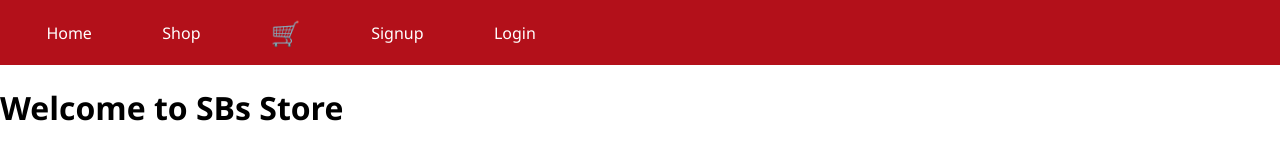
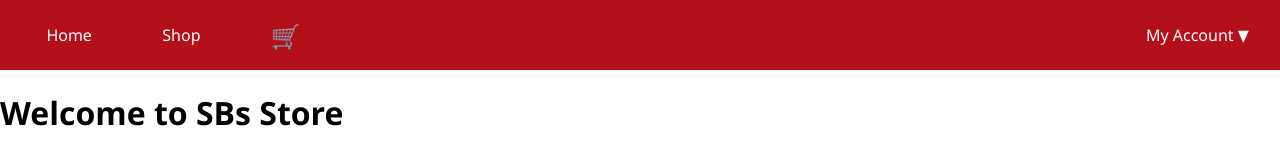
Before and after one commit to carly-cracker/SBs-stores-and-guides, a React (Vite) app: page / in a window 1280 px wide. Shown: the top 150 px of the page. Built offline with nearby package versions, Linux system fonts and the light colour scheme; no server answers.

Commit message:
adds the acc details feature

```diff
--- a/src/App.css
+++ b/src/App.css
@@ -499,3 +499,101 @@ button:disabled {
   color: white;
   border: none
 }
+/* My Account Dropdown Styles */
+.my-account-dropdown {
+  position: relative;
+  margin-left: 1rem;
+  display: inline-block;
+}
+
+.my-account-btn {
+  color: var(--background-color);
+  background: none;
+  border: none;
+  cursor: pointer;
+  font: inherit;
+  padding: 0.5rem 0.75rem;
+  border-radius: 4px;
+  transition: background 0.2s;
+}
+
+.my-account-btn:focus {
+  outline: 2px solid #fff;
+}
+
+/* Dropdown menu */
+.dropdown-menu {
+  position: absolute;
+  top: 110%;
+  left: 0;
+  background: rgb(224, 216, 216);
+  color: var(--background-color);
+  border: 1px solid #fff;
+  border-radius: 6px;
+  box-shadow: 0 4px 16px rgba(0,0,0,0.12);
+  min-width: 140px;
+  z-index: 1000;
+  animation: fadeIn 0.2s;
+}
+
+@keyframes fadeIn {
+  from { opacity: 0; transform: translateY(-8px);}
+  to { opacity: 1; transform: translateY(0);}
+}
+
+.dropdown-item {
+  display: block;
+  width: 100%;
+  padding: 0.7rem 1.2rem;
+  background: none;
+  border: none;
+  text-align: left;
+  color: red;
+  cursor: pointer;
+  font-size: 1rem;
+  border-radius: 0;
+  transition: background 0.15s, color 0.15s;
+}
+
+.dropdown-item:hover {
+  background: #cabebe;
+  color: var(--primary-color);
+}
+
+/* Ensure the navbar stays red and links are styled */
+.navbar {
+  background: var(--primary-color);
+  color: var(--background-color);
+}
+
+.navbar a, .navbar .my-account-btn {
+  color: var(--background-color);
+}
+
+.navbar a:hover, .navbar .my-account-btn:hover {
+  background: rgba(255,255,255,0.13);
+  color: var(--background-color);
+}
+.navbar {
+  display: flex;
+  align-items: center;
+  justify-content: space-between; /* This pushes left and right containers apart */
+  background: var(--primary-color);
+  color: var(--background-color);
+  padding: 1rem 1.2rem;
+  box-sizing: border-box;
+  position: relative;
+  z-index: 10;
+}
+
+.navbar-left {
+  display: flex;
+  align-items: center;
+  gap: 1rem;
+}
+
+.navbar-right {
+  display: flex;
+  align-items: center;
+  gap: 1rem;
+}
--- a/src/App.jsx
+++ b/src/App.jsx
@@ -9,6 +9,7 @@ import Cart from "./pages/Cart";
 import ItemDetails from "./pages/ItemDetails";
 import AddItem from "./pages/AddItem";
 import Checkout from "./pages/Checkout";
+import MyAccount from './pages/MyAccount.jsx';
 
 
 function App()  {
@@ -24,6 +25,7 @@ function App()  {
         <Route path="/add-item" element={<AddItem />} />
         <Route path="/item/:id" element={<ItemDetails />} />
         <Route path="/checkout" element={<Checkout />} />
+        <Route path="/my-account" element={<MyAccount />} />
       </Routes>
     </>
   );
--- a/src/components/Navbar.jsx
+++ b/src/components/Navbar.jsx
@@ -1,24 +1,83 @@
-import { Link } from 'react-router-dom';
+import { useState, useRef, useEffect } from 'react';
+import { Link, useNavigate } from 'react-router-dom';
 import { useCart } from '../context/CartContext';
+import { useAuth } from '../context/AuthContext';
 
 function Navbar() {
   const { totalItems } = useCart();
+  const { currentUser } = useAuth();
+  const navigate = useNavigate();
+  const [dropdownOpen, setDropdownOpen] = useState(false);
+  const dropdownRef = useRef(null);
+
+  // Close dropdown if clicked outside
+  useEffect(() => {
+    function handleClickOutside(event) {
+      if (dropdownRef.current && !dropdownRef.current.contains(event.target)) {
+        setDropdownOpen(false);
+      }
+    }
+    if (dropdownOpen) {
+      document.addEventListener("mousedown", handleClickOutside);
+    }
+    return () => {
+      document.removeEventListener("mousedown", handleClickOutside);
+    };
+  }, [dropdownOpen]);
+
+  const handleLogout = async () => {
+    // Add your logout logic here, e.g.:
+    // await signOut(auth);
+    // navigate("/");
+  };
+
   return (
     <nav className="navbar">
-      <Link to="/">Home</Link>
-      <Link to="/shop">Shop</Link>
-      <div className="cart-link">
-        <Link to="/cart" style={{ fontSize: "1.5rem" }}>
-          🛒
-        </Link>
-        {totalItems > 0 && (
-          <span className="cart-badge">
-            {totalItems}
-          </span>
-        )}
+      <div className="navbar-left">
+        <Link to="/">Home</Link>
+        <Link to="/shop">Shop</Link>
+        <div className="cart-link">
+          <Link to="/cart" style={{ fontSize: "1.5rem" }}>🛒</Link>
+          {totalItems > 0 && (
+            <span className="cart-badge">{totalItems}</span>
+          )}
+        </div>
       </div>
-      <Link to="/signup">Signup</Link>
-      <Link to="/login">Login</Link>
+      <div className="navbar-right">
+        <div className="my-account-dropdown" ref={dropdownRef}>
+          {currentUser ? (
+            <>
+              <Link to="/my-account" className="my-account-btn">My Account</Link>
+              <button onClick={handleLogout} style={{ marginLeft: "1rem" }}>Logout</button>
+            </>
+          ) : (
+            <>
+              <button
+                className="my-account-btn"
+                onClick={() => setDropdownOpen((open) => !open)}
+              >
+                My Account ▼
+              </button>
+              {dropdownOpen && (
+                <div className="dropdown-menu">
+                  <button
+                    className="dropdown-item"
+                    onClick={() => { setDropdownOpen(false); navigate("/login"); }}
+                  >
+                    Login
+                  </button>
+                  <button
+                    className="dropdown-item"
+                    onClick={() => { setDropdownOpen(false); navigate("/signup"); }}
+                  >
+                    Signup
+                  </button>
+                </div>
+              )}
+            </>
+          )}
+        </div>
+      </div>
     </nav>
   );
 }
--- a/src/main.jsx
+++ b/src/main.jsx
@@ -7,7 +7,7 @@ import { AuthProvider } from "./context/AuthContext.jsx";
 import { BrowserRouter } from "react-router-dom";
 
 createRoot(document.getElementById("root")).render(
-  <React.StrictMode>
+     <React.StrictMode>
     <BrowserRouter>
       <CartProvider>
         <AuthProvider>
--- /dev/null
+++ b/src/pages/MyAccount.jsx
@@ -0,0 +1,127 @@
+import React, { useEffect, useState } from "react";
+import { useNavigate } from "react-router-dom";
+import { getAuth, signOut, onAuthStateChanged } from "firebase/auth";
+import { getFirestore, doc, getDoc } from "firebase/firestore";
+
+const MyAccount = () => {
+  const [userData, setUserData] = useState(null);
+  const [loading, setLoading] = useState(true);
+  const [errorMsg, setErrorMsg] = useState(null);
+  const [user, setUser] = useState(null);
+  const navigate = useNavigate();
+
+  useEffect(() => {
+    const auth = getAuth();
+    const unsubscribe = onAuthStateChanged(auth, async (firebaseUser) => {
+      if (!firebaseUser) {
+        setLoading(false);
+        setUser(null);
+        return;
+      }
+      setUser(firebaseUser);
+      const db = getFirestore();
+      try {
+        const userDoc = await getDoc(doc(db, "users", firebaseUser.uid));
+        if (userDoc.exists()) {
+          setUserData(userDoc.data());
+        } else {
+          setErrorMsg("User data not found. Please contact support.");
+        }
+      } catch (error) {
+        setErrorMsg("Error fetching user data.");
+      } finally {
+        setLoading(false);
+      }
+    });
+
+    return () => unsubscribe();
+  }, []);
+
+  const handleLogout = async () => {
+    try {
+      await signOut(getAuth());
+      navigate("/");
+    } catch (error) {
+      setErrorMsg("Failed to sign out. Please try again.");
+    }
+  };
+
+  const formatMemberSince = (createdAt) => {
+    if (!createdAt) return "N/A";
+    try {
+      // Firestore Timestamp object
+      if (createdAt.toDate) {
+        return createdAt.toDate().toLocaleDateString();
+      }
+      // ISO string or Date
+      const date = new Date(createdAt);
+      if (!isNaN(date.getTime())) {
+        return date.toLocaleDateString();
+      }
+    } catch {
+      return "N/A";
+    }
+    return "N/A";
+  };
+
+  if (loading) {
+    return (
+      <div className="account-container">
+        <h2>My Account</h2>
+        <p>Loading your information...</p>
+      </div>
+    );
+  }
+
+  if (!user) {
+    return (
+      <div className="account-container">
+        <h2>My Account</h2>
+        <p>You need to be logged in to view this page.</p>
+        <button onClick={() => navigate("/login")}>Login</button>
+        <button onClick={() => navigate("/signup")} style={{ marginLeft: "1rem" }}>Sign Up</button>
+      </div>
+    );
+  }
+
+  if (errorMsg) {
+    return (
+      <div className="account-container">
+        <h2>My Account</h2>
+        <p style={{ color: "red" }}>{errorMsg}</p>
+      </div>
+    );
+  }
+
+  if (!userData) {
+    return (
+      <div className="account-container">
+        <h2>My Account</h2>
+        <p>Loading your profile...</p>
+      </div>
+    );
+  }
+
+  return (
+    <div className="account-container">
+      <h2>My Account</h2>
+      <div className="account-card">
+        <div className="account-details">
+          <h3>Personal Information</h3>
+          <p><strong>Name:</strong> {userData.firstName || "-"} {userData.lastName || ""}</p>
+          <p><strong>Email:</strong> {userData.email || "-"}</p>
+          <p><strong>Phone:</strong> {userData.phone || "-"}</p>
+          {userData.role === "admin" && (
+            <p><strong>Account Type:</strong> Administrator</p>
+          )}
+          <p><strong>Member Since:</strong> {formatMemberSince(userData.createdAt)}</p>
+        </div>
+        <div className="account-actions">
+          <button onClick={handleLogout} className="logout-btn">Logout</button>
+        </div>
+      </div>
+    </div>
+  );
+};
+
+export default MyAccount;
```
